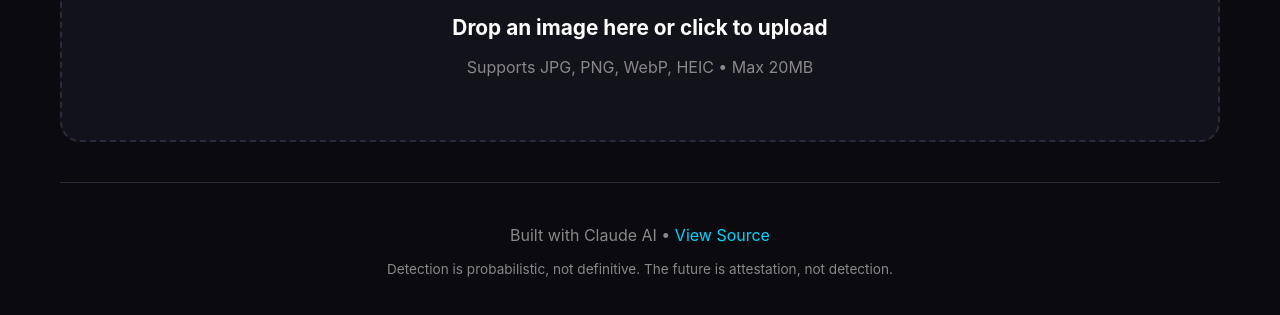
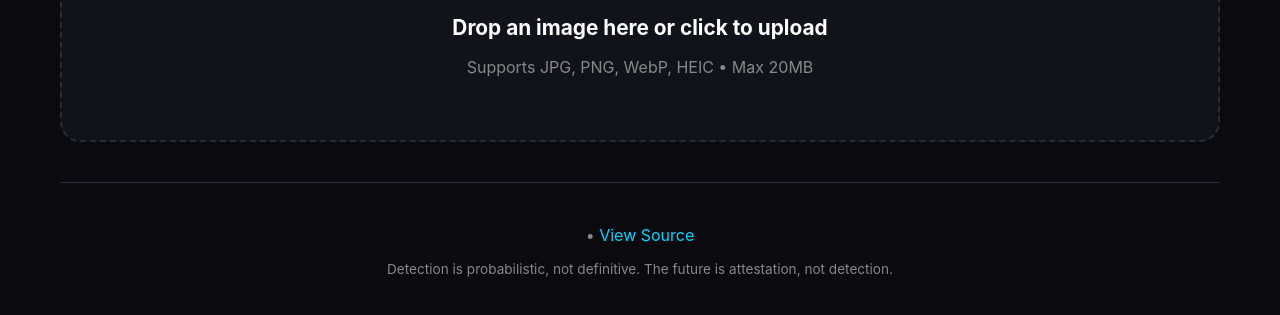
Before and after one commit to shriprad/AIgeneratedImageDetector, a website: page index.html in a window 1280 px wide. Shown: the part 503-818 px from the top of the page. Drawn offline with Linux system fonts and the light colour scheme.

Commit message:
Update index.html

```diff
--- a/index.html
+++ b/index.html
@@ -716,7 +716,7 @@
         </div>
 
         <footer>
-            <p>Built with Claude AI • <a href="https://github.com" target="_blank">View Source</a></p>
+            <p> • <a href="https://github.com" target="_blank">View Source</a></p>
             <p style="margin-top: 10px; font-size: 0.85rem;">
                 Detection is probabilistic, not definitive. The future is attestation, not detection.
             </p>
```
